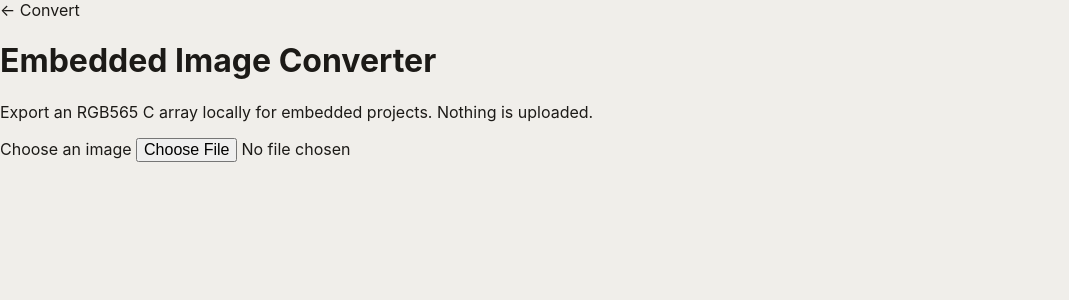
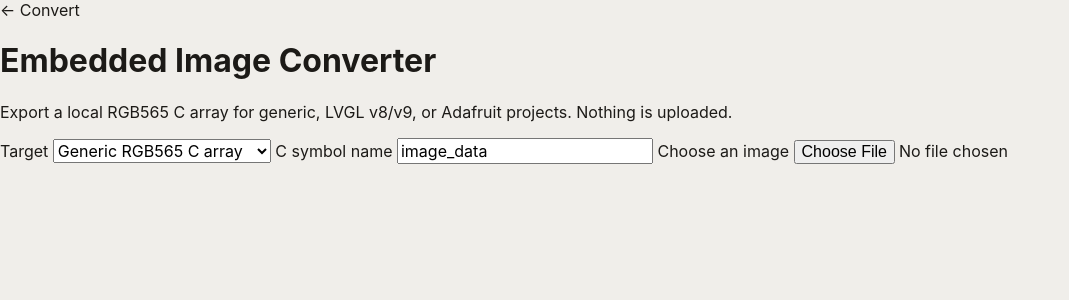
Before and after one commit to official-tisao/image.complianttools.com, a SvelteKit app in the folder apps/web/: page /embedded-converter in a window 1280 px wide. Shown: the top 300 px of the page, without its empty margins (0-1069 px from the left). Built offline with nearby package versions, Linux system fonts and the light colour scheme.

Commit message:
feat(P2-15): expose LVGL and Adafruit exports

```diff
--- a/apps/web/src/routes/embedded-converter/+page.svelte
+++ b/apps/web/src/routes/embedded-converter/+page.svelte
@@ -1,8 +1,16 @@
 <script lang="ts">
-  import { createRaster, emitEmbeddedCArray } from '@complianttools/image-engine';
+  import {
+    createRaster,
+    emitAdafruitGfxBitmap,
+    emitEmbeddedCArray,
+    emitLvglV8CArray,
+    emitLvglV9CArray,
+  } from '@complianttools/image-engine';
 
   let status = $state('');
   let error = $state('');
+  let target = $state<'generic' | 'lvgl-v8' | 'lvgl-v9' | 'adafruit'>('generic');
+  let outputName = $state('image_data');
 
   async function convert(file: File | undefined) {
     status = '';
@@ -17,21 +25,26 @@
       if (!context) throw new Error('Your browser cannot create a local canvas.');
       context.drawImage(bitmap, 0, 0);
       bitmap.close();
-      const output = emitEmbeddedCArray(
-        createRaster(
-          canvas.width,
-          canvas.height,
-          context.getImageData(0, 0, canvas.width, canvas.height).data,
-        ),
-        { format: 'rgb565', outputName: 'image_data' },
+      const image = createRaster(
+        canvas.width,
+        canvas.height,
+        context.getImageData(0, 0, canvas.width, canvas.height).data,
       );
+      const output =
+        target === 'lvgl-v8'
+          ? emitLvglV8CArray(image, { format: 'rgb565', outputName })
+          : target === 'lvgl-v9'
+            ? emitLvglV9CArray(image, { format: 'rgb565', outputName })
+            : target === 'adafruit'
+              ? emitAdafruitGfxBitmap(image, outputName)
+              : emitEmbeddedCArray(image, { format: 'rgb565', outputName });
       const url = URL.createObjectURL(new Blob([output], { type: 'text/x-c' }));
       const download = document.createElement('a');
       download.href = url;
       download.download = `${file.name.replace(/\.[^.]+$/u, '')}.h`;
       download.click();
       URL.revokeObjectURL(url);
-      status = `Exported ${canvas.width}×${canvas.height} RGB565 C data locally.`;
+      status = `Exported ${canvas.width}×${canvas.height} ${target.replace('-', ' ')} C data locally.`;
     } catch (reason) {
       error = reason instanceof Error ? reason.message : 'Unable to create embedded C data.';
     }
@@ -40,14 +53,33 @@
 
 <svelte:head>
   <title>Embedded Image Converter — Image Compliant Tools</title>
-  <meta name="description" content="Convert an image into local RGB565 C array data." />
+  <meta
+    name="description"
+    content="Convert an image into local generic, LVGL, or Adafruit embedded C data."
+  />
   <link rel="canonical" href="https://image.complianttools.com/embedded-converter" />
 </svelte:head>
 
 <main>
   <a href="/convert">← Convert</a>
   <h1>Embedded Image Converter</h1>
-  <p>Export an RGB565 C array locally for embedded projects. Nothing is uploaded.</p>
+  <p>
+    Export a local RGB565 C array for generic, LVGL v8/v9, or Adafruit projects. Nothing is
+    uploaded.
+  </p>
+  <label>
+    Target
+    <select bind:value={target}>
+      <option value="generic">Generic RGB565 C array</option>
+      <option value="lvgl-v9">LVGL v9 image descriptor</option>
+      <option value="lvgl-v8">LVGL v8 image descriptor</option>
+      <option value="adafruit">Adafruit GFX 1-bit bitmap</option>
+    </select>
+  </label>
+  <label>
+    C symbol name
+    <input bind:value={outputName} pattern="[A-Za-z_][A-Za-z0-9_]*" required />
+  </label>
   <label
     >Choose an image <input
       type="file"
```
